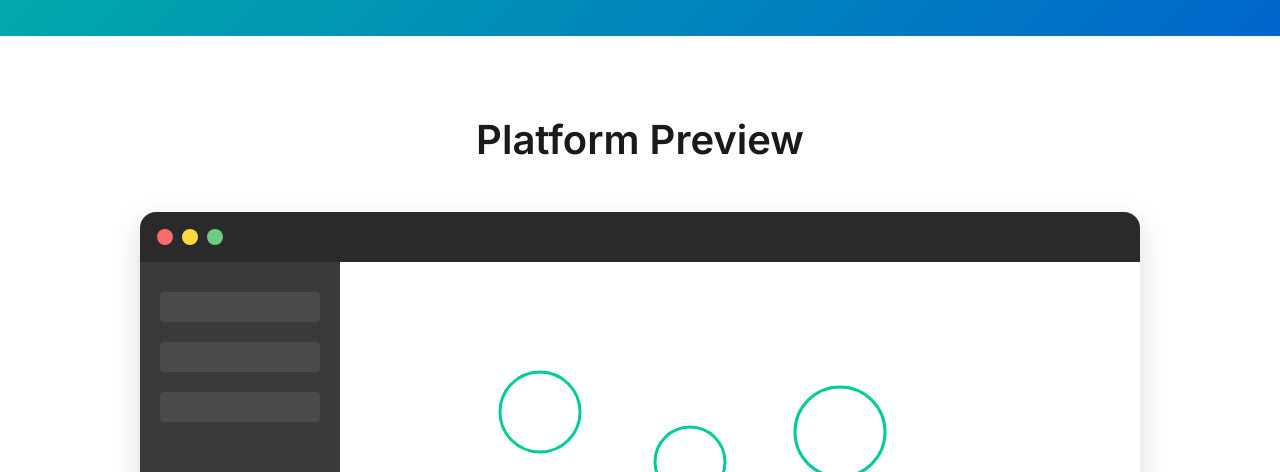
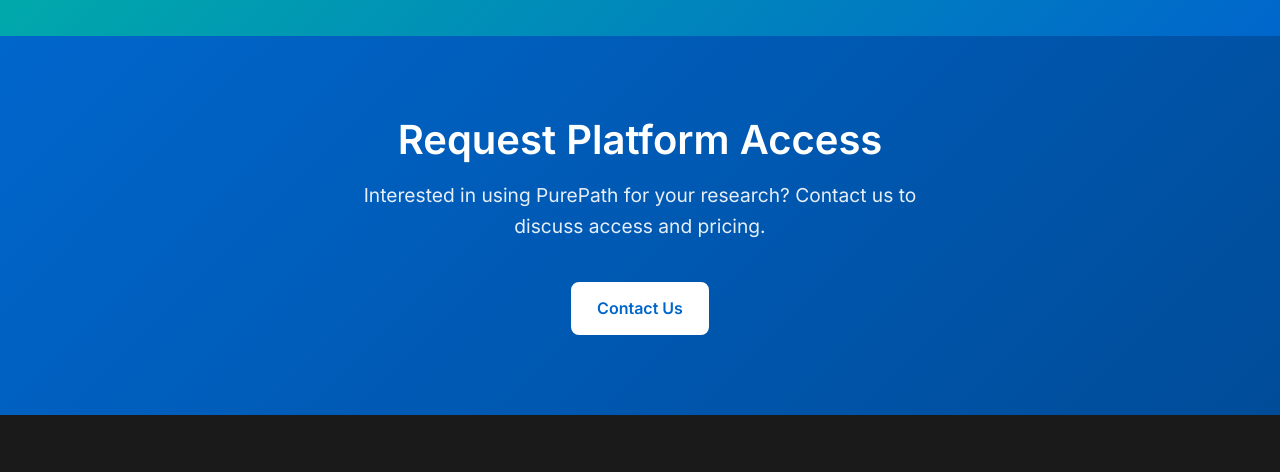
Before and after one commit to nicolaidorka/purensisrx-website, a plain HTML site: page pages/platform.html in a window 1280 px wide. Shown: the part 770-1242 px from the top of the page. Drawn offline with Linux system fonts and the light colour scheme.

Commit message:
Major updates: New hero title, add Explore Technology nav, remove GitHub links and platform preview section

```diff
--- a/pages/platform.html
+++ b/pages/platform.html
@@ -18,6 +18,7 @@
                 <a href="../index.html" class="logo">Purensis</a>
                 <ul class="nav-menu">
                     <li><a href="../index.html">Home</a></li>
+                    <li><a href="../index.html#features">Explore Technology</a></li>
                     <li><a href="platform.html" class="active btn-primary">PurePath</a></li>
                 </ul>
             </div>
@@ -62,45 +63,6 @@
         </div>
     </section>
 
-    <!-- Platform Demo -->
-    <section class="platform-demo">
-        <div class="container">
-            <h2 class="section-title">Platform Preview</h2>
-            <div class="demo-container">
-                <div class="placeholder-screenshot">
-                    <svg width="100%" height="500" viewBox="0 0 1000 500">
-                        <rect width="1000" height="500" fill="#f0f0f0"/>
-                        <!-- Toolbar -->
-                        <rect x="0" y="0" width="1000" height="50" fill="#2a2a2a"/>
-                        <circle cx="25" cy="25" r="8" fill="#ff6b6b"/>
-                        <circle cx="50" cy="25" r="8" fill="#ffd93d"/>
-                        <circle cx="75" cy="25" r="8" fill="#6bcf7f"/>
-
-                        <!-- Sidebar -->
-                        <rect x="0" y="50" width="200" height="450" fill="#3a3a3a"/>
-                        <rect x="20" y="80" width="160" height="30" fill="#4a4a4a" rx="4"/>
-                        <rect x="20" y="130" width="160" height="30" fill="#4a4a4a" rx="4"/>
-                        <rect x="20" y="180" width="160" height="30" fill="#4a4a4a" rx="4"/>
-
-                        <!-- Main Canvas -->
-                        <rect x="200" y="50" width="800" height="450" fill="#ffffff"/>
-
-                        <!-- Sample annotations -->
-                        <circle cx="400" cy="200" r="40" fill="none" stroke="#00cc99" stroke-width="3"/>
-                        <circle cx="550" cy="250" r="35" fill="none" stroke="#00cc99" stroke-width="3"/>
-                        <circle cx="700" cy="220" r="45" fill="none" stroke="#00cc99" stroke-width="3"/>
-                        <circle cx="480" cy="350" r="38" fill="none" stroke="#667eea" stroke-width="3"/>
-                        <circle cx="630" cy="380" r="42" fill="none" stroke="#667eea" stroke-width="3"/>
-
-                        <!-- Text -->
-                        <text x="500" y="480" text-anchor="middle" fill="#666" font-size="16">PurePath Annotation Interface</text>
-                    </svg>
-                </div>
-                <p class="demo-caption">Interactive annotation viewer with segmentation overlay, measurement tools, and real-time analysis</p>
-            </div>
-        </div>
-    </section>
-
     <!-- Contact/Request Access -->
     <section id="contact" class="contact-section">
         <div class="container">
@@ -109,7 +71,6 @@
                 <p>Interested in using PurePath for your research? Contact us to discuss access and pricing.</p>
                 <div class="contact-info">
                     <a href="mailto:contact@purensis.com" class="btn btn-secondary">Contact Us</a>
-                    <a href="https://github.com/nicolaidorka" class="btn btn-secondary">View on GitHub</a>
                 </div>
             </div>
         </div>
@@ -127,7 +88,6 @@
                     <h4>Platform</h4>
                     <ul>
                         <li><a href="platform.html">PurePath</a></li>
-                        <li><a href="https://github.com/nicolaidorka">GitHub</a></li>
                     </ul>
                 </div>
             </div>
```
Also changed, not shown: index.html (+3 -3 lines).
